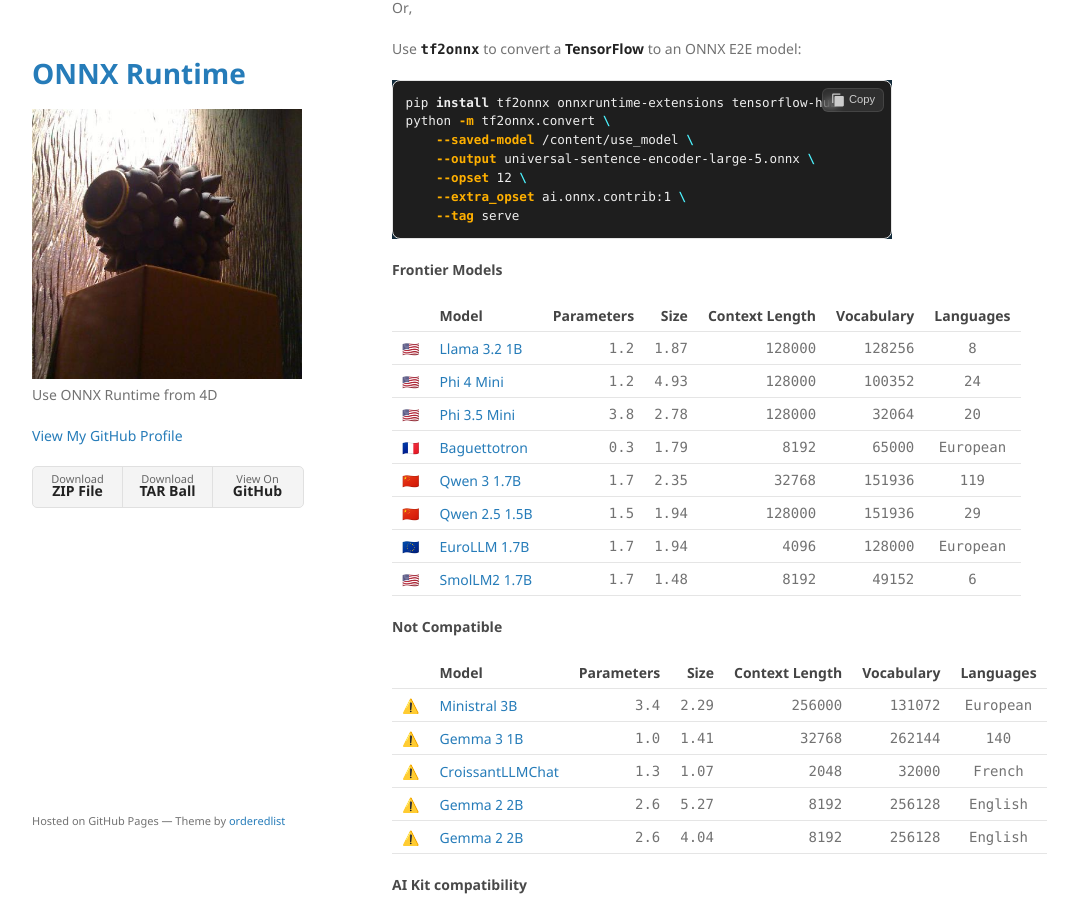
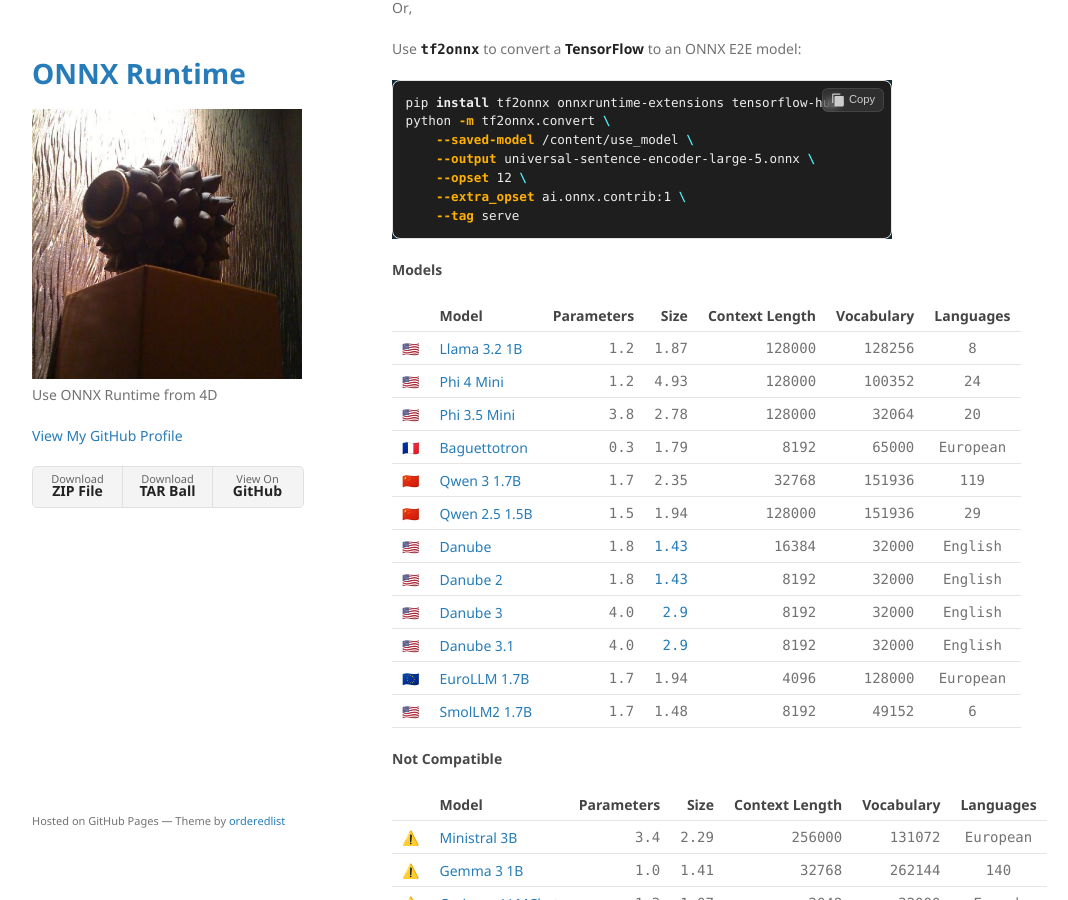
Before and after one commit to miyako/onnx-genai, a Jekyll site: the page built from index.md, in a window 1280 px wide and 900 px high, scrolled down 4257 px. Shown: the whole window, without its empty margins (178-1246 px from the left). Built offline with Jekyll 4.4.1, drawn with Linux system fonts in a browser that asks for light colours.

Commit message:
Update index.md

````diff
--- a/index.md
+++ b/index.md
@@ -223,7 +223,7 @@
     --tag serve
 ```
 
-#### Frontier Models
+#### Models
 
 ||Model|Parameters|Size|Context&nbsp;Length|Vocabulary|Languages|
 |-|-|-:|-:|-:|-:|:-:|
@@ -233,6 +233,10 @@
 |🇫🇷|[Baguettotron](https://huggingface.co/keisuke-miyako/Baguettotron-onnx-int4-cpu)|`0.3`|`1.79`|`8192`|`65000`|`European`
 |🇨🇳|[Qwen&nbsp;3&nbsp;1.7B](https://huggingface.co/keisuke-miyako/Qwen3-1.7B-onnx-int4-cpu)|`1.7`|`2.35`|`32768`|`151936`|`119`|
 |🇨🇳|[Qwen&nbsp;2.5&nbsp;1.5B](https://huggingface.co/keisuke-miyako/Qwen2.5-1.5B-onnx-int4-cpu)|`1.5`|`1.94`|`128000`|`151936`|`29`|
+|🇺🇸|[Danube](https://huggingface.co/h2oai/h2o-danube-1.8b-chat)|`1.8`|[`1.43`](https://huggingface.co/keisuke-miyako/h2o-danube-1.8b-chat-onnx-int4-cpu)|`16384`|`32000`|`English`
+|🇺🇸|[Danube&nbsp;2](https://huggingface.co/h2oai/h2o-danube2-1.8b-chat)|`1.8`|[`1.43`](https://huggingface.co/keisuke-miyako/h2o-danube2-1.8b-chat-onnx-int4-cpu)|`8192`|`32000`|`English`
+|🇺🇸|[Danube&nbsp;3](https://huggingface.co/h2oai/h2o-danube3-4b-chat)|`4.0`|[`2.9`](https://huggingface.co/keisuke-miyako/h2o-danube3-4b-chat-onnx-int4-cpu)|`8192`|`32000`|`English`
+|🇺🇸|[Danube&nbsp;3.1](https://huggingface.co/h2oai/h2o-danube3.1-4b-chat)|`4.0`|[`2.9`](https://huggingface.co/keisuke-miyako/h2o-danube3.1-4b-chat-onnx-int4-cpu)|`8192`|`32000`|`English`
 |🇪🇺|[EuroLLM&nbsp;1.7B](https://huggingface.co/keisuke-miyako/EuroLLM-1.7B-Instruct-onnx-int4-cpu)|`1.7`|`1.94`|`4096`|`128000`|`European`|
 |🇺🇸|[SmolLM2&nbsp;1.7B](https://huggingface.co/keisuke-miyako/SmolLM2-1.7B-onnx-int4-cpu)|`1.7`|`1.48`|`8192`|`49152`|`6`
 
````
